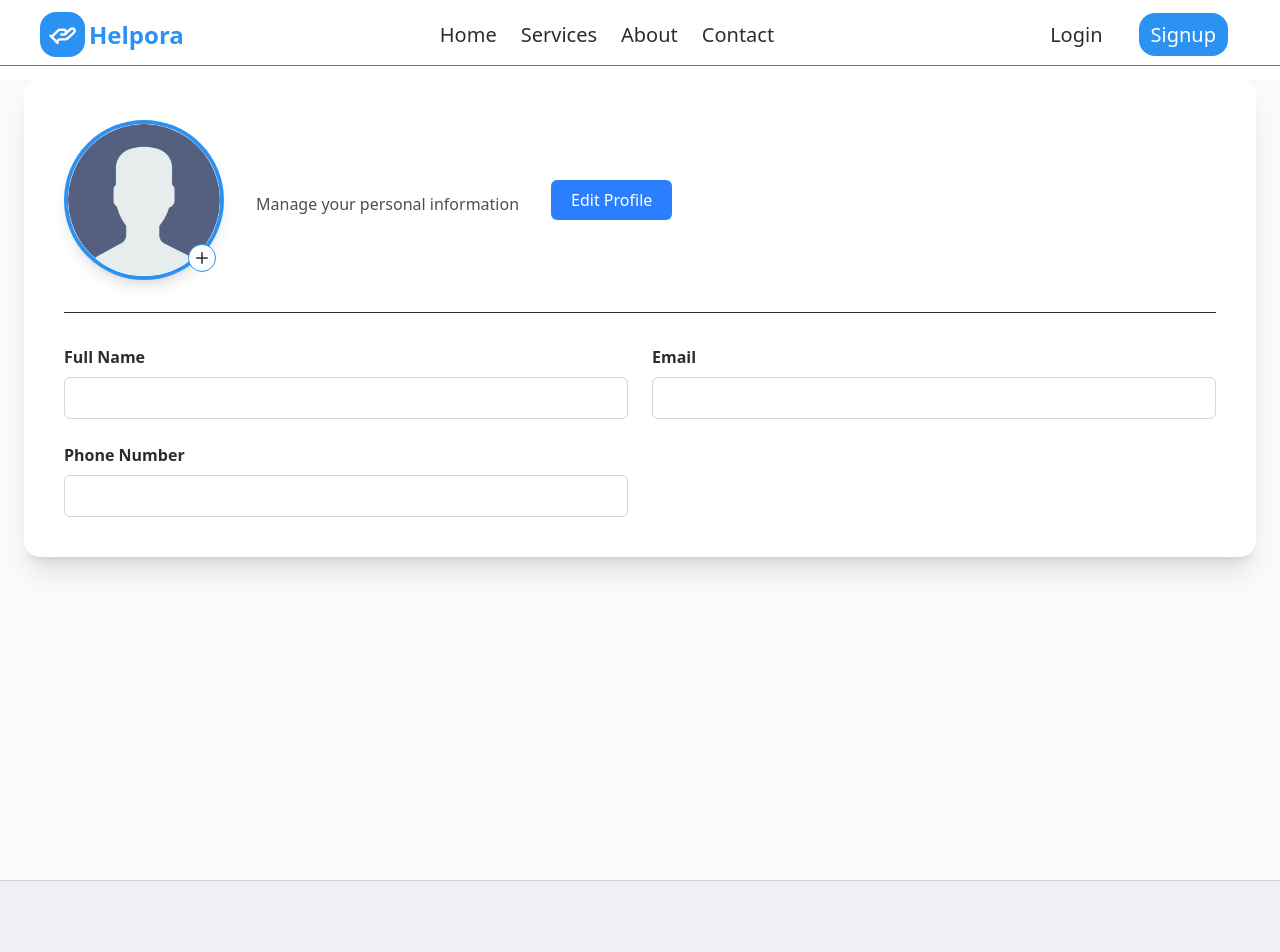
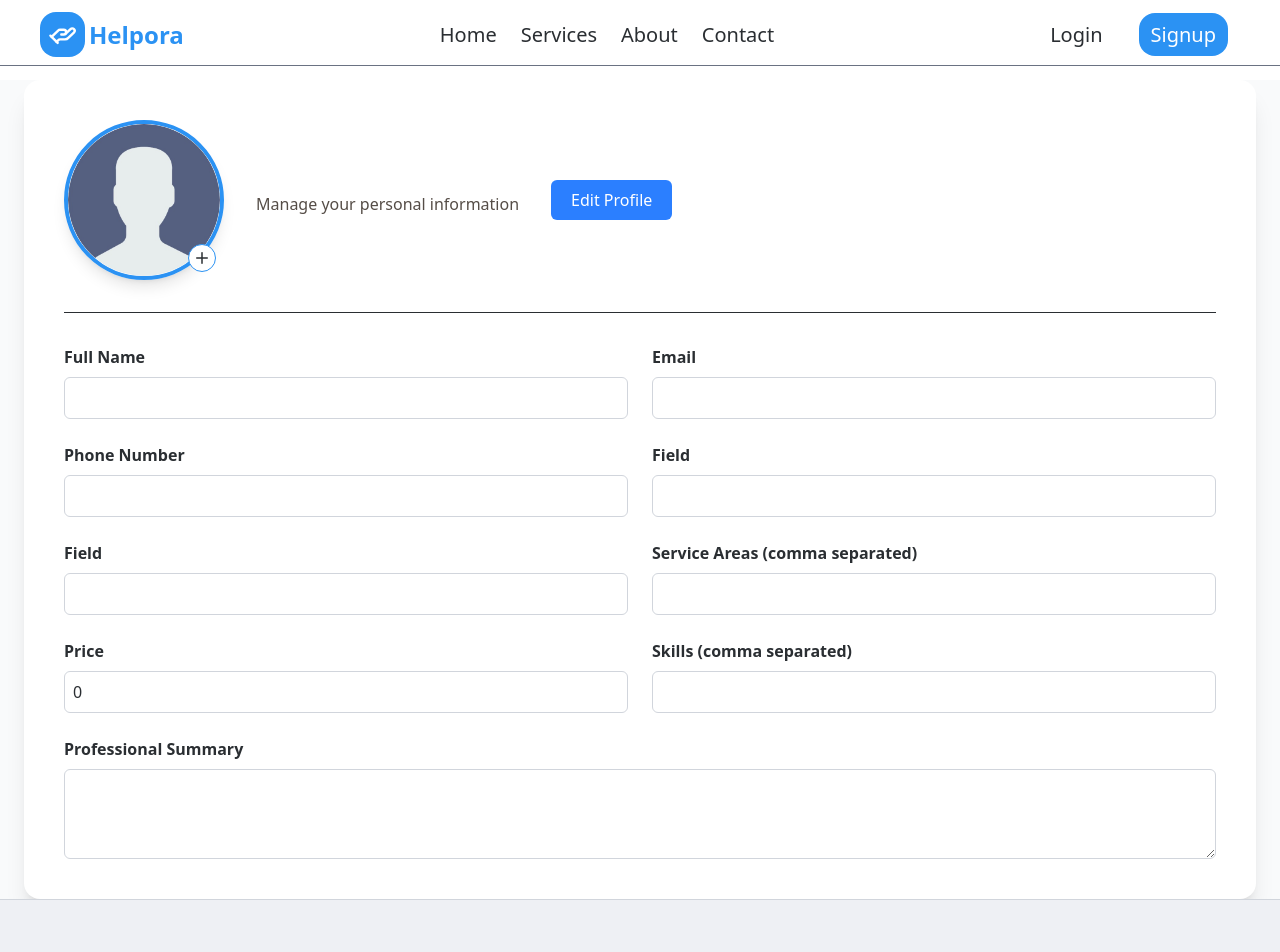
Before and after one commit to siddhikharde/ICP12-Group-Project-FullStack-Helpora, a React (Vite) app in the folder client/: page /servicemen-profile in a window 1280 px wide. Shown: the top 952 px of the page. Built offline with nearby package versions, Linux system fonts and the light colour scheme; no server answers.

Commit message:
input fileds added for all data

```diff
--- a/client/src/views/ServicemenProfile.jsx
+++ b/client/src/views/ServicemenProfile.jsx
@@ -40,6 +40,7 @@ function ServicemenProfile() {
                     headers: { Authorization: `Bearer ${jwtToken}` }
                 });
                 if (res.data.success) {
+                    localStorage.setItem('user', JSON.stringify(res.data.data.user))
                     const data = res.data.data;
                     setUser(data);
                     setFormData({
@@ -68,10 +69,10 @@ function ServicemenProfile() {
             fullName: formData.name,
             email: formData.email,
             phoneNo: formData.phone,
-            field:formData.field,
-            experience:formData.experience,
-            serviceAreas:formData.serviceAreas,
-            price:formData.price,
+            field: formData.field,
+            experience: formData.experience,
+            serviceAreas: formData.serviceAreas,
+            price: formData.price,
             skills: formData.skills,
             professionalSummary: formData.professionalSummary
 
@@ -200,6 +201,7 @@ function ServicemenProfile() {
                                     Manage your personal information
                                 </p>
                             </div>
+
                             <div>
                                 {
                                     !isEditing && (
@@ -244,7 +246,61 @@ function ServicemenProfile() {
                                 }}
                                     disabled={!isEditing} />
                             </div>
-
+                            <div className="flex flex-col gap-2">
+                                <label className="font-semibold">Field</label>
+                                <Input
+                                    value={formData.field}
+                                    onChange={(e) => setFormData({ ...formData, field: e.target.value })}
+                                    disabled={!isEditing}
+                                />
+                            </div>
+                            <div className="flex flex-col gap-2">
+                                <label className="font-semibold">Field</label>
+                                <Input
+                                    value={formData.field}
+                                    onChange={(e) => setFormData({ ...formData, field: e.target.value })}
+                                    disabled={!isEditing}
+                                />
+                            </div>
+                            <div className="flex flex-col gap-2">
+                                <label className="font-semibold">Service Areas (comma separated)</label>
+                                <Input
+                                    value={formData.serviceAreas.join(", ")}
+                                    onChange={(e) =>
+                                        setFormData({ ...formData, serviceAreas: e.target.value.split(",").map(s => s.trim()) })
+                                    }
+                                    disabled={!isEditing}
+                                />
+                            </div>
+                            <div className="flex flex-col gap-2">
+                                <label className="font-semibold">Price</label>
+                                <Input
+                                    type="number"
+                                    value={formData.price}
+                                    onChange={(e) => setFormData({ ...formData, price: e.target.value })}
+                                    disabled={!isEditing}
+                                />
+                            </div>
+                            <div className="flex flex-col gap-2">
+                                <label className="font-semibold">Skills (comma separated)</label>
+                                <Input
+                                    value={formData.skills.join(", ")}
+                                    onChange={(e) =>
+                                        setFormData({ ...formData, skills: e.target.value.split(",").map(s => s.trim()) })
+                                    }
+                                    disabled={!isEditing}
+                                />
+                            </div>
+                            <div className="flex flex-col gap-2 md:col-span-2">
+                                <label className="font-semibold">Professional Summary</label>
+                                <textarea
+                                    value={formData.professionalSummary}
+                                    onChange={(e) => setFormData({ ...formData, professionalSummary: e.target.value })}
+                                    disabled={!isEditing}
+                                    rows={3}
+                                  className="w-full p-2 border border-gray-300 rounded-md focus:outline-none focus:ring-2 focus:ring-blue-500"
+                                />
+                            </div>
                         </div>
                         {isEditing && (
                             <div className='mt-8 text-righ'>
```
